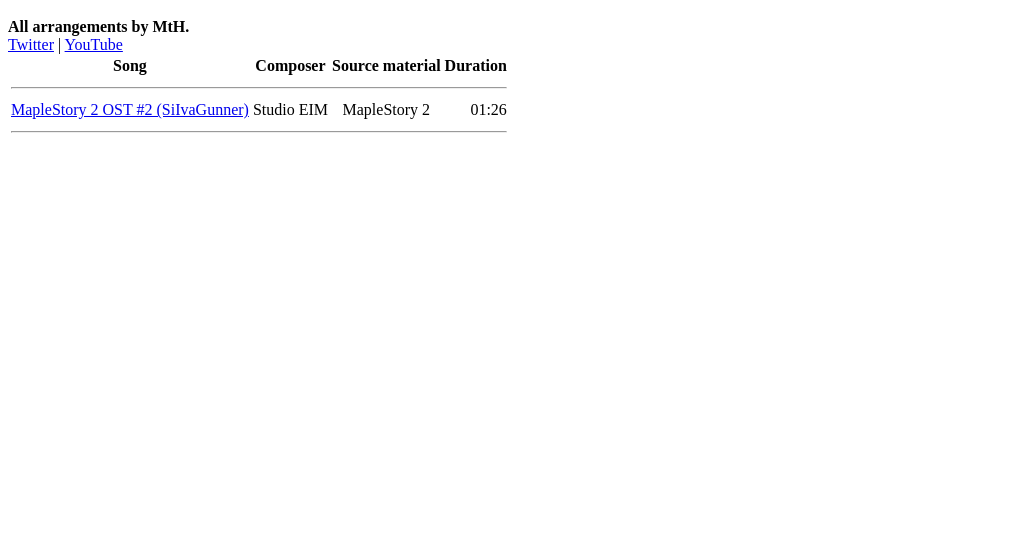
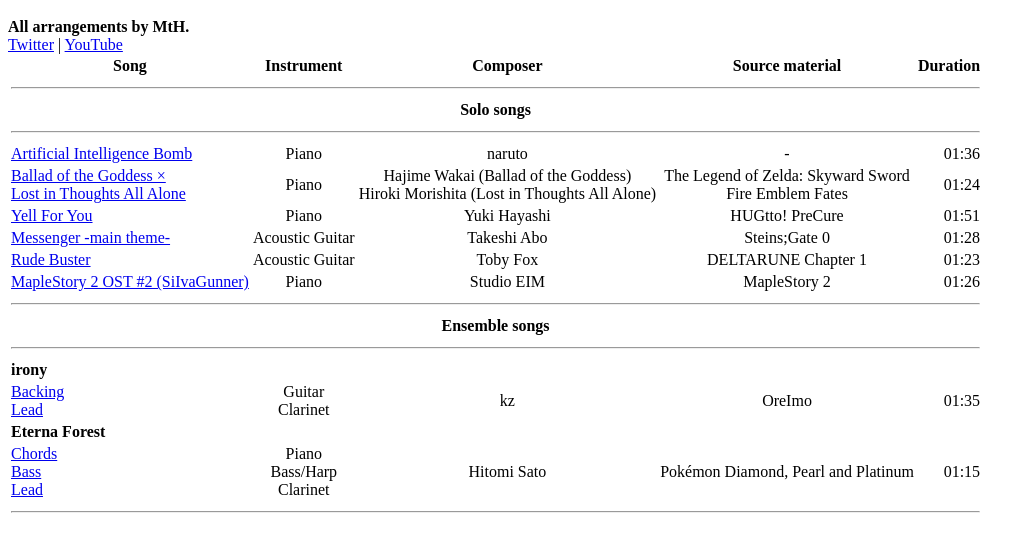
Before and after one commit to PrincessMtH/file, a plain HTML site: page ms2/index.html in a window 1280 px wide. Shown: the part 48-600 px from the top of the page, without its empty margins (0-1035 px from the left). Drawn offline with Linux system fonts and the light colour scheme.

Commit message:
Update index.html

```diff
--- a/ms2/index.html
+++ b/ms2/index.html
@@ -9,14 +9,116 @@
   <tbody>
     <tr>
       <th>Song</th>
+      <th>Instrument</th>
       <th>Composer</th>
       <th>Source material</th>
       <th align="right">Duration</th>
     </tr>
-    <tr><th colspan="4"><hr></th></tr>
+
+    <tr><th colspan="5"><hr></th></tr>
+
+    <tr><th colspan="5">Solo songs</th></tr>
+
+    <tr><th colspan="5"><hr></th></tr>
+
+    <tr>
+      <td>
+        <a href="aibomb.ms2mml">Artificial Intelligence Bomb</a>
+      </td>
+      <td align="center">
+        Piano
+      </td>
+      <td align="center">
+        naruto
+      </td>
+      <td align="center">
+        -
+      </td>
+      <td align="right">
+        01:36
+      </td>
+    </tr>
+
+    <tr>
+      <td valign="middle">
+        <a href="balladofthoughts.ms2mml">Ballad of the Goddess ×<br>Lost in Thoughts All Alone</a>
+      </td>
+      <td align="center" valign="middle">
+        Piano
+      </td>
+      <td align="center">
+        Hajime Wakai (Ballad of the Goddess)<br>
+        Hiroki Morishita (Lost in Thoughts All Alone)
+      </td>
+      <td align="center">
+        The Legend of Zelda: Skyward Sword<br>
+        Fire Emblem Fates
+      </td>
+      <td align="right" valign="middle">
+        01:24
+      </td>
+    </tr>
+
+    <tr>
+      <td>
+        <a href="yellforyou.ms2mml">Yell For You</a>
+      </td>
+      <td align="center">
+        Piano
+      </td>
+      <td align="center">
+        Yuki Hayashi
+      </td>
+      <td align="center">
+        HUGtto! PreCure
+      </td>
+      <td align="right">
+        01:51
+      </td>
+    </tr>
+
+    <tr>
+      <td>
+        <a href="messenger.ms2mml">Messenger -main theme-</a>
+      </td>
+      <td align="center">
+        Acoustic Guitar
+      </td>
+      <td align="center">
+        Takeshi Abo
+      </td>
+      <td align="center">
+        Steins;Gate 0
+      </td>
+      <td align="right">
+        01:28
+      </td>
+    </tr>
+
+    <tr>
+      <td>
+        <a href="rudebuster.ms2mml">Rude Buster</a>
+      </td>
+      <td align="center">
+        Acoustic Guitar
+      </td>
+      <td align="center">
+        Toby Fox
+      </td>
+      <td align="center">
+        DELTARUNE Chapter 1
+      </td>
+      <td align="right">
+        01:23
+      </td>
+    </tr>
+
     <tr>
       <td>
         <a href="ms2ost2rip.ms2mml">MapleStory 2 OST #2 (SiIvaGunner)</a>
+      </td>
+      <td align="center">
+        Piano
       </td>
       <td align="center">
         Studio EIM
@@ -28,7 +130,56 @@
         01:26
       </td>
     </tr>
-    <tr><th colspan="4"><hr></th></tr>
+
+    <tr><th colspan="5"><hr></th></tr>
+    <tr><th colspan="5">Ensemble songs</th></tr>
+    <tr><th colspan="5"><hr></th></tr>
+
+    <tr><td><b>irony</b></td></tr>
+    <tr>
+      <td>
+        <a href="ironyback.ms2mml">Backing</a><br>
+        <a href="ironymelo.ms2mml">Lead</a>
+      </td>
+      <td align="center">
+        Guitar<br>
+        Clarinet
+      </td>
+      <td align="center" valign="middle">
+        kz
+      </td>
+      <td align="center" valign="middle">
+        OreImo
+      </td>
+      <td align="right">
+        01:35
+      </td>
+    </tr>
+
+    <tr><td><b>Eterna Forest</b></td></tr>
+    <tr>
+      <td>
+        <a href="eternapian.ms2mml">Chords</a><br>
+        <a href="eternaharp.ms2mml">Bass</a><br>
+        <a href="eternaclari.ms2mml">Lead</a>
+      </td>
+      <td align="center">
+        Piano<br>
+        Bass/Harp<br>
+        Clarinet
+      </td>
+      <td align="center" valign="middle">
+        Hitomi Sato
+      </td>
+      <td align="center" valign="middle">
+        Pokémon Diamond, Pearl and Platinum
+      </td>
+      <td align="right">
+        01:15
+      </td>
+    </tr>
+
+    <tr><th colspan="5"><hr></th></tr>
   </tbody>
 </table>
 
```
